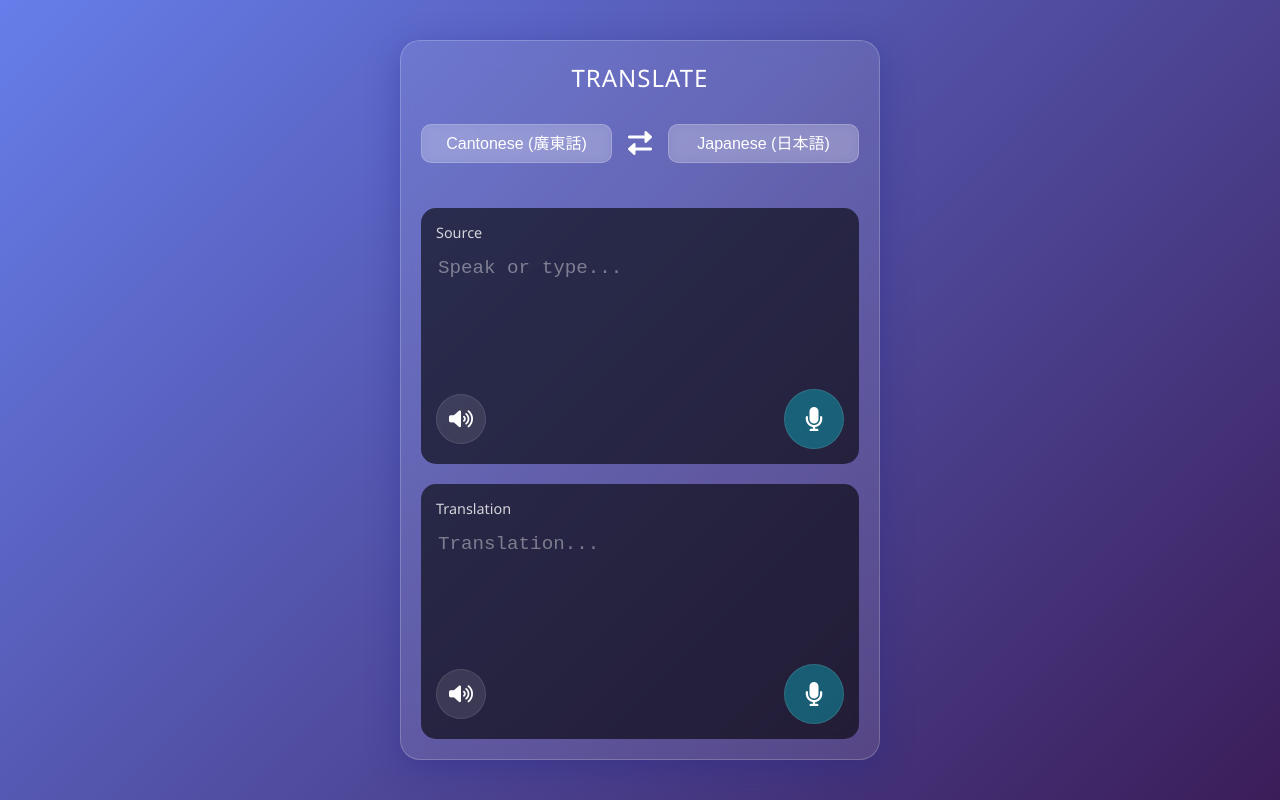
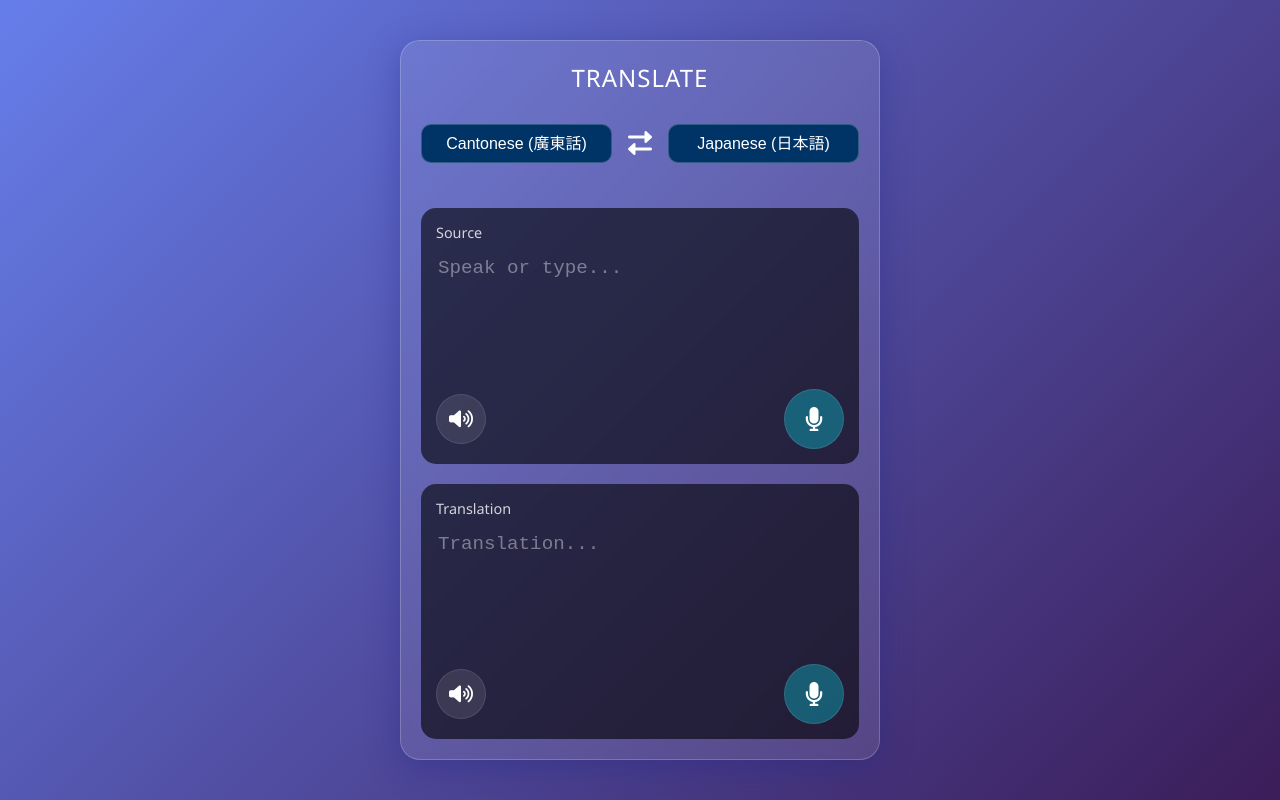
Before and after one commit to inchinet/translator, a plain HTML site: page index.html in a window 1280 px wide. Drawn offline with Linux system fonts and the light colour scheme.

Commit message:
Add files via upload

```diff
--- a/style.css
+++ b/style.css
@@ -54,7 +54,7 @@ h1 {
 
 select {
   flex: 1;
-  background: rgba(255, 255, 255, 0.2);
+  background: #003366;
   border: 1px solid var(--glass-border);
   border-radius: 10px;
   padding: 10px;
```
Also changed, not shown: translator.png.
